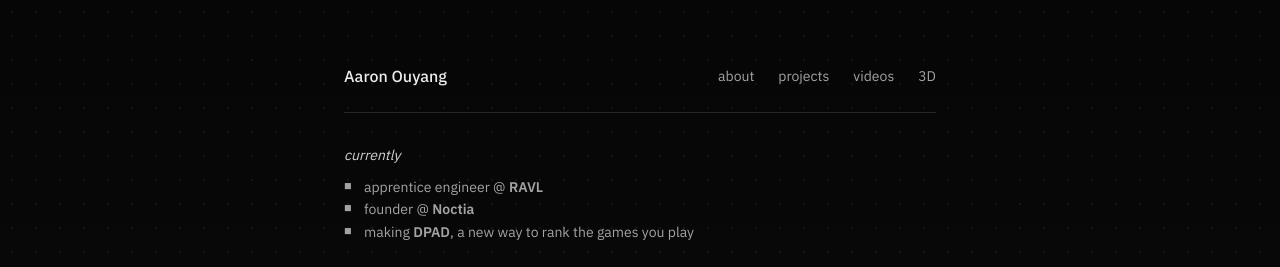
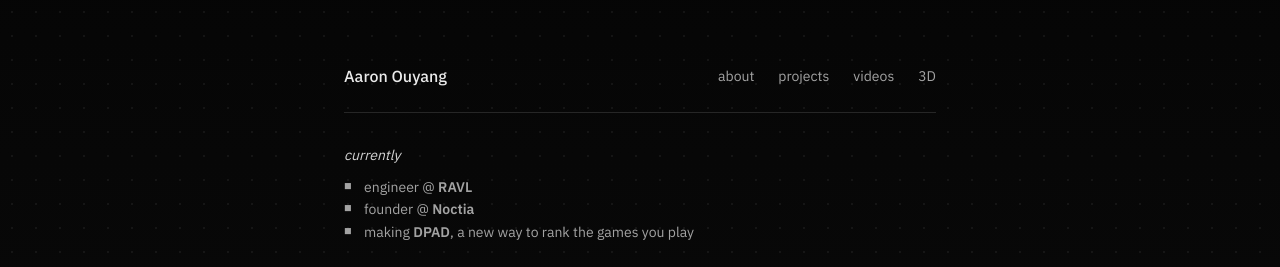
Before and after one commit to aaronouyang/aaronouyang-site, a Next.js app: page /about in a window 1280 px wide. Shown: the top 267 px of the page. Built offline with nearby package versions, Linux system fonts and the light colour scheme.

Commit message:
update position

```diff
--- a/app/about/page.tsx
+++ b/app/about/page.tsx
@@ -13,7 +13,7 @@
           <p className="italic text-foreground/90">currently</p>
           <ul className="list-arrow">
             <li>
-              apprentice engineer @{" "}
+              engineer @{" "}
               <Link
                 href="https://www.ravl.io/"
                 target="_blank"
```
